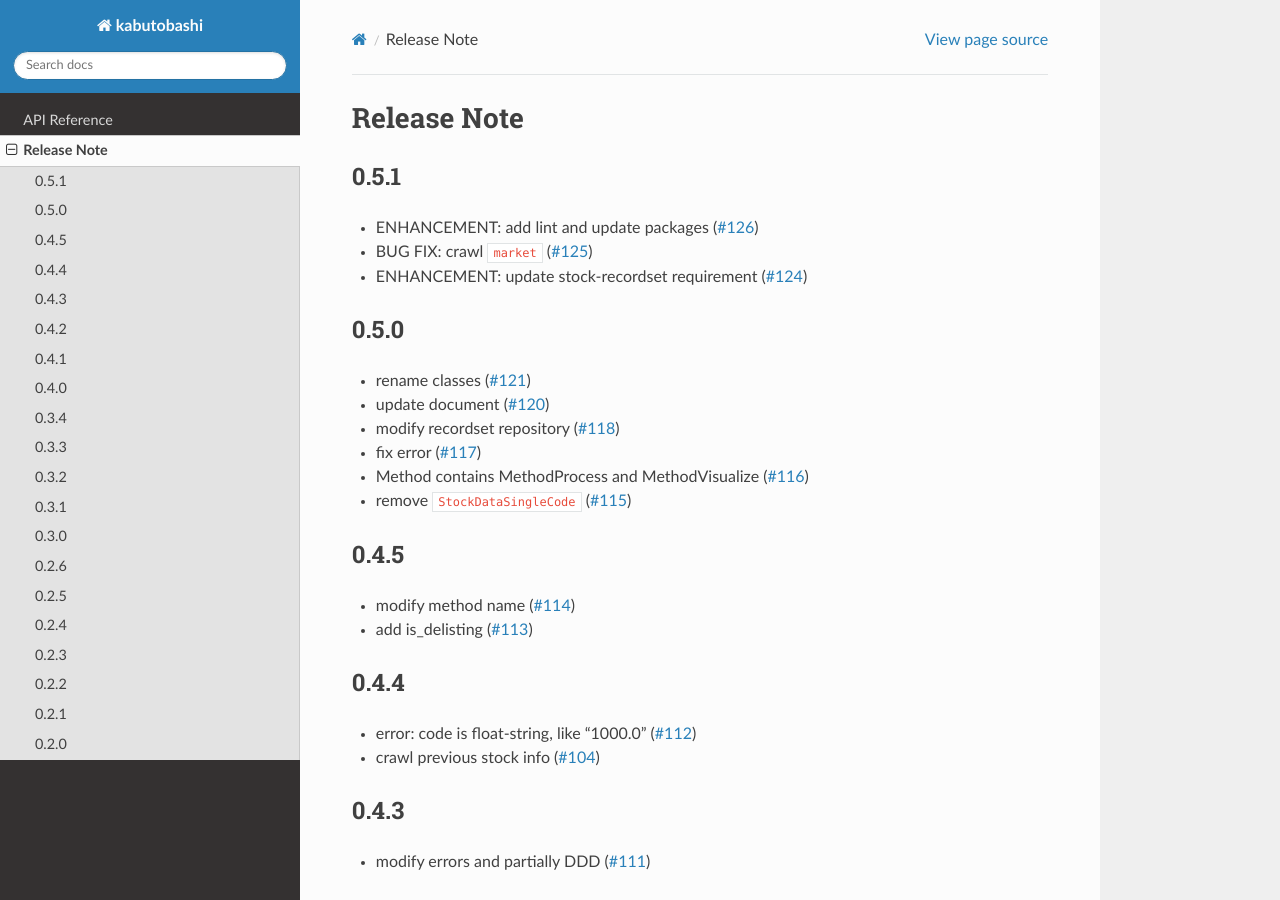
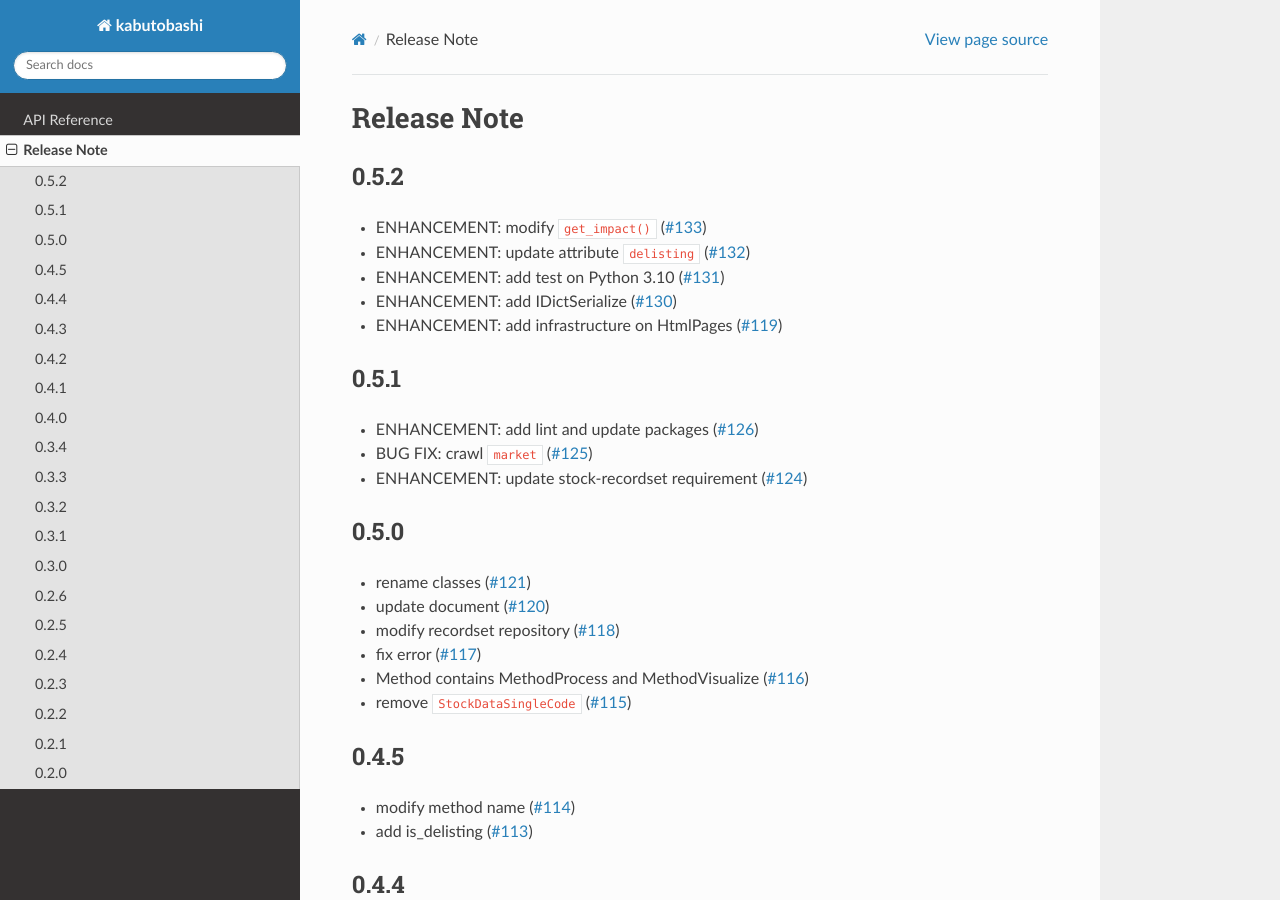
Before and after one commit to gsy0911/kabutobashi, a Sphinx documentation site: the page built from docs/sources/release.md, in a window 1280 px wide and 900 px high. Built offline with Sphinx 7.4.7 and the Read the Docs theme 2.0.0, drawn with Linux system fonts in a browser that asks for light colours.

Commit message:
update docs

```diff
--- a/docs/sources/release.md
+++ b/docs/sources/release.md
@@ -1,9 +1,17 @@
 # Release Note
+
+## 0.5.2
+
+- ENHANCEMENT: modify `get_impact()` ([#133](https://github.com/gsy0911/kabutobashi/issues/133))
+- ENHANCEMENT: update attribute `delisting` ([#132](https://github.com/gsy0911/kabutobashi/issues/132))
+- ENHANCEMENT: add test on Python 3.10 ([#131](https://github.com/gsy0911/kabutobashi/issues/131))
+- ENHANCEMENT: add IDictSerialize ([#130](https://github.com/gsy0911/kabutobashi/issues/130))
+- ENHANCEMENT: add infrastructure on HtmlPages ([#119](https://github.com/gsy0911/kabutobashi/issues/119))
 
 ## 0.5.1
 
 - ENHANCEMENT: add lint and update packages ([#126](https://github.com/gsy0911/kabutobashi/issues/126))
-- BUG FIX: crawl ``market`` ([#125](https://github.com/gsy0911/kabutobashi/issues/125))
+- BUG FIX: crawl `market` ([#125](https://github.com/gsy0911/kabutobashi/issues/125))
 - ENHANCEMENT: update stock-recordset requirement ([#124](https://github.com/gsy0911/kabutobashi/issues/124))
 
 ## 0.5.0
@@ -13,7 +21,7 @@
 - modify recordset repository ([#118](https://github.com/gsy0911/kabutobashi/issues/118))
 - fix error ([#117](https://github.com/gsy0911/kabutobashi/issues/117))
 - Method contains MethodProcess and MethodVisualize ([#116](https://github.com/gsy0911/kabutobashi/issues/116))
-- remove ``StockDataSingleCode`` ([#115](https://github.com/gsy0911/kabutobashi/issues/115))
+- remove `StockDataSingleCode` ([#115](https://github.com/gsy0911/kabutobashi/issues/115))
 
 ## 0.4.5
 
```
